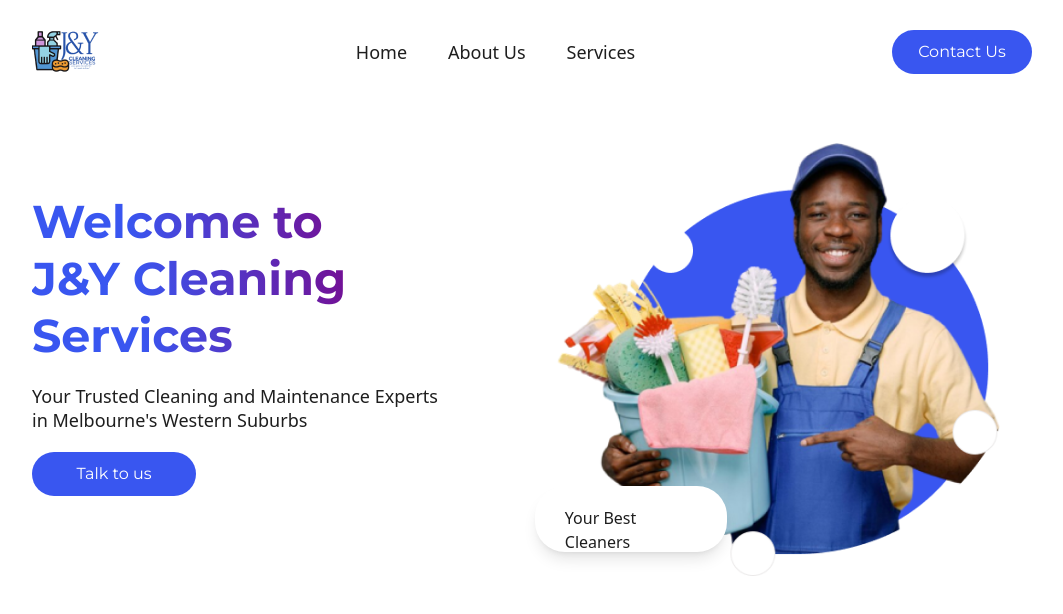
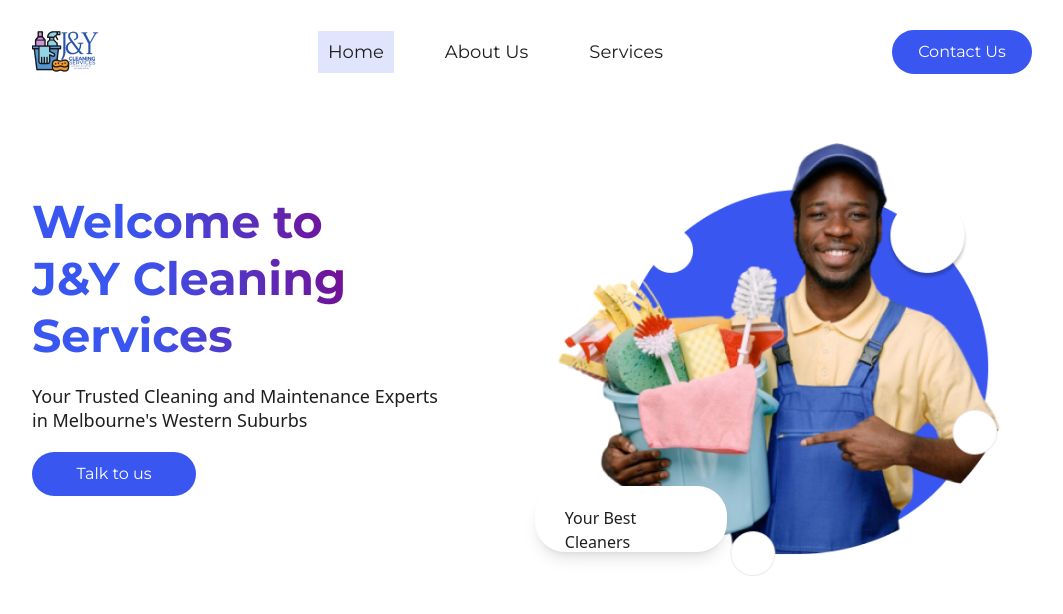
Before and after one commit to georgeankumensah/j-j-website, a React (Vite) app: page / in a window 1280 px wide. Shown: the top 614 px of the page, without its empty margins (108-1171 px from the left). Built offline with nearby package versions, Linux system fonts and the light colour scheme.

Commit message:
added highlight to active link

```diff
--- a/src/components/reuseables/Navbar.jsx
+++ b/src/components/reuseables/Navbar.jsx
@@ -9,16 +9,36 @@
         <img src={logo} alt="logo" />
       </Link>
       <ul
-        className="flex @apply text-[#1E1E1E] gap-[2.56rem] text-lg not-italic font-normal leading-[normal] default-font;
-  "
+        className="flex items-center @apply text-[#1E1E1E] gap-[2.56rem] text-lg not-italic font-normal leading-[normal] default-font"
       >
-        <NavLink to="/">
+        <NavLink
+          to="/"
+          className={({ isActive, isPending }) =>
+            isPending
+              ? "pending p-2.5"
+              : isActive
+              ? "bg-[#abb7f95d] p-2.5"
+              : "p-2.5"
+          }
+        >
           <li>Home</li>
         </NavLink>
-        <NavLink to="/about">
+        <NavLink to="/about"    className={({ isActive, isPending }) =>
+            isPending
+              ? "pending p-2.5"
+              : isActive
+              ? "bg-[#abb7f95d] p-2.5"
+              : "p-2.5"
+          }>
           <li>About Us</li>
         </NavLink>
-        <NavLink to="/services">
+        <NavLink to="/services"    className={({ isActive, isPending }) =>
+            isPending
+              ? "pending p-2.5"
+              : isActive
+              ? "bg-[#abb7f95d] p-2.5"
+              : "p-2.5"
+          }>
           <li>Services</li>
         </NavLink>
       </ul>
```
